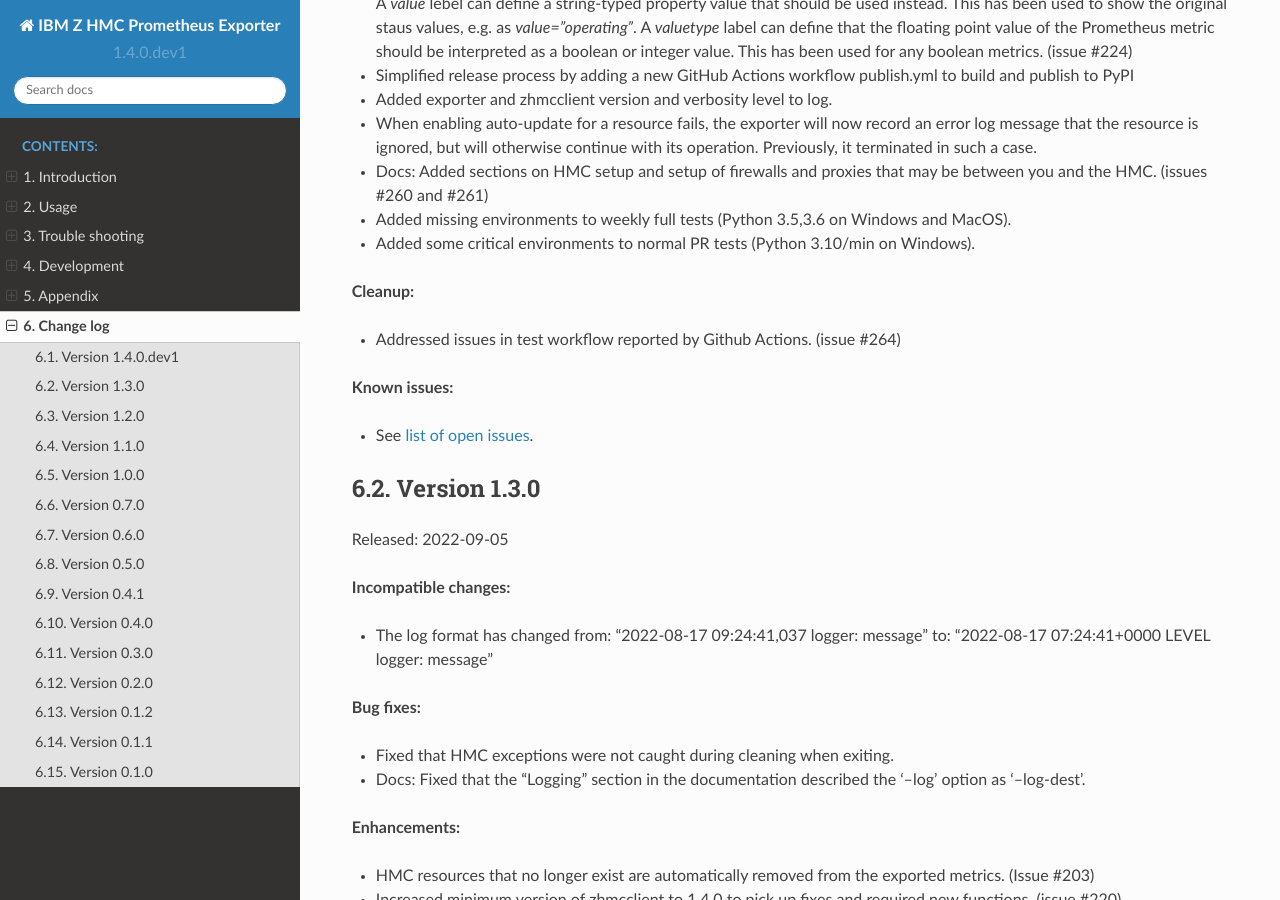
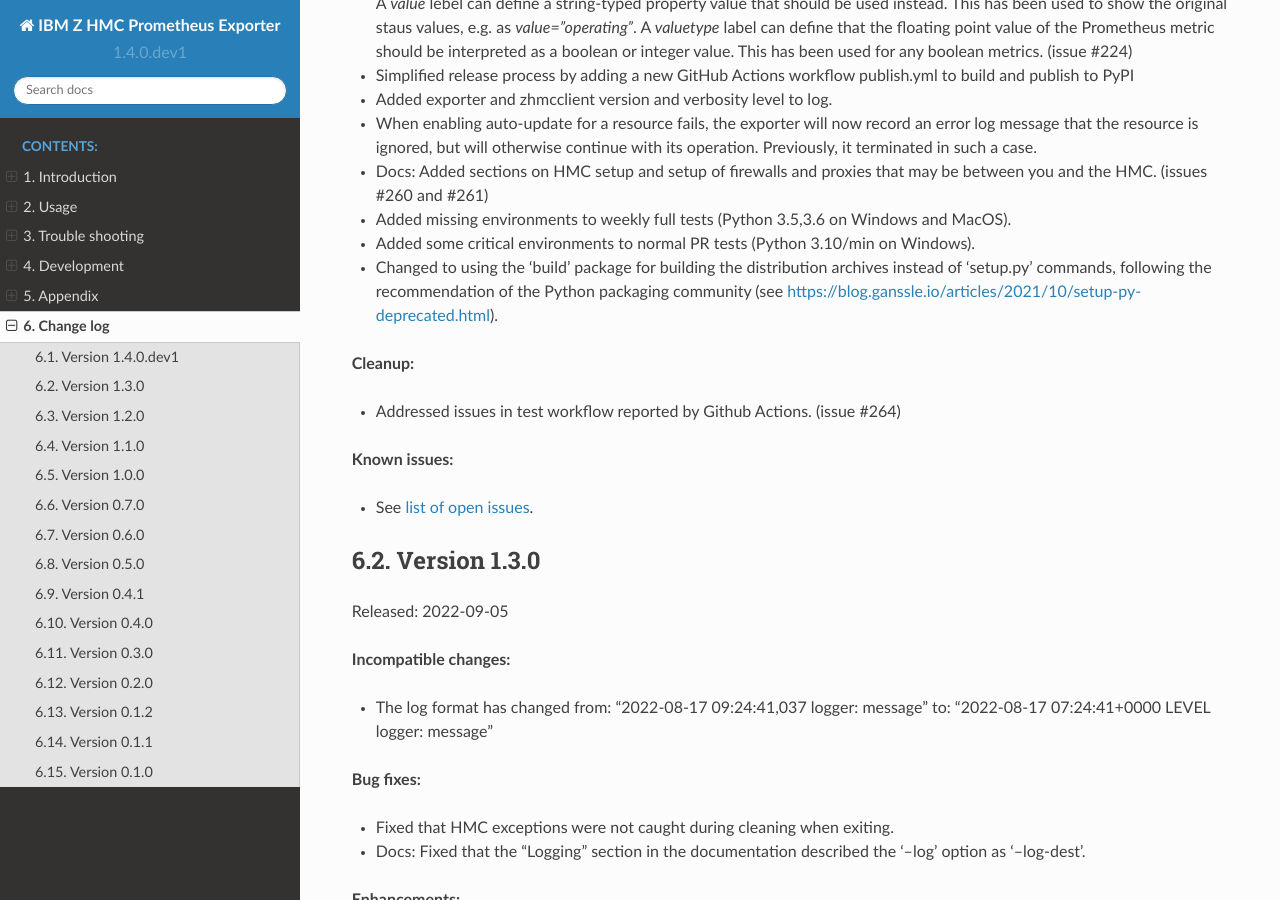
Before and after one commit to zhmcclient/zhmc-prometheus-exporter, a Sphinx documentation site: the page built from docs/changes.rst, in a window 1280 px wide and 900 px high, scrolled down 728 px. Built offline with Sphinx 7.4.7 and the Read the Docs theme 2.0.0, drawn with Linux system fonts in a browser that asks for light colours.

Commit message:
Migrated from setup.py to build for distribution archives
Details:

* The Python packaging community no longer recommends building Python
  packages using 'setup.py' commands. This change migrates to using
  the 'build' package.

  For details on this recommendation, see
  https://blog.ganssle.io/articles/2021/10/setup-py-deprecated.html

* Since the 'build' package builds the distribution archive in an isolated
  environment, a MANIFEST.in file needed to be created to get required files
  such as requirements.txt into that environment.

Signed-off-by: Andreas Maier <maiera@de.ibm.com>

```diff
--- a/dev-requirements.txt
+++ b/dev-requirements.txt
@@ -3,6 +3,9 @@
 # The order of packages is significant, because pip processes them in the order
 # of appearance.
 #
+
+# PEP517 package builder, used in Makefile
+build>=0.5.0
 
 # Unit test (imports into testcases):
 # pytest 4.3.1 solves an issue on Python 3 with minimum package levels
--- a/docs/changes.rst
+++ b/docs/changes.rst
@@ -74,6 +74,11 @@
 
 * Added some critical environments to normal PR tests (Python 3.10/min on
   Windows).
+
+* Changed to using the 'build' package for building the distribution archives
+  instead of 'setup.py' commands, following the recommendation of the Python
+  packaging community
+  (see https://blog.ganssle.io/articles/2021/10/setup-py-deprecated.html).
 
 **Cleanup:**
 
--- a/minimum-constraints.txt
+++ b/minimum-constraints.txt
@@ -108,6 +108,9 @@
 
 # Direct dependencies for development (must be consistent with dev-requirements.txt)
 
+# PEP517 package builder, used in Makefile
+build==0.5.0
+
 # Unit test (imports into testcases):
 # pytest 4.3.1 solves an issue on Python 3 with minimum package levels
 pytest==4.3.1; python_version <= '3.6'
```
Also changed, not shown: other parts of minimum-constraints.txt (+1 -1 lines), 2 other files.
